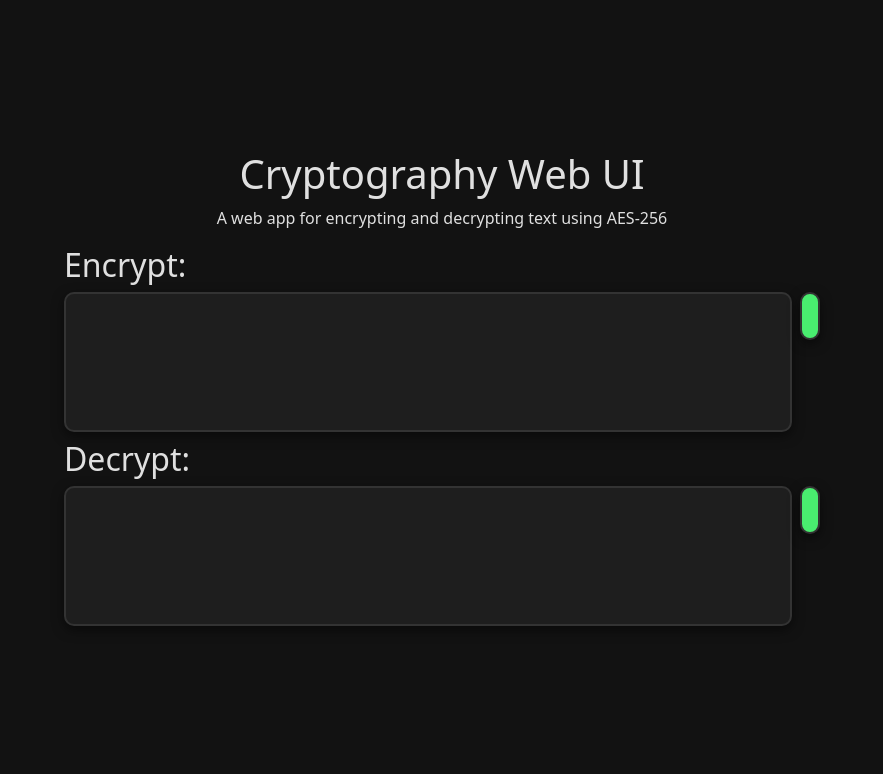
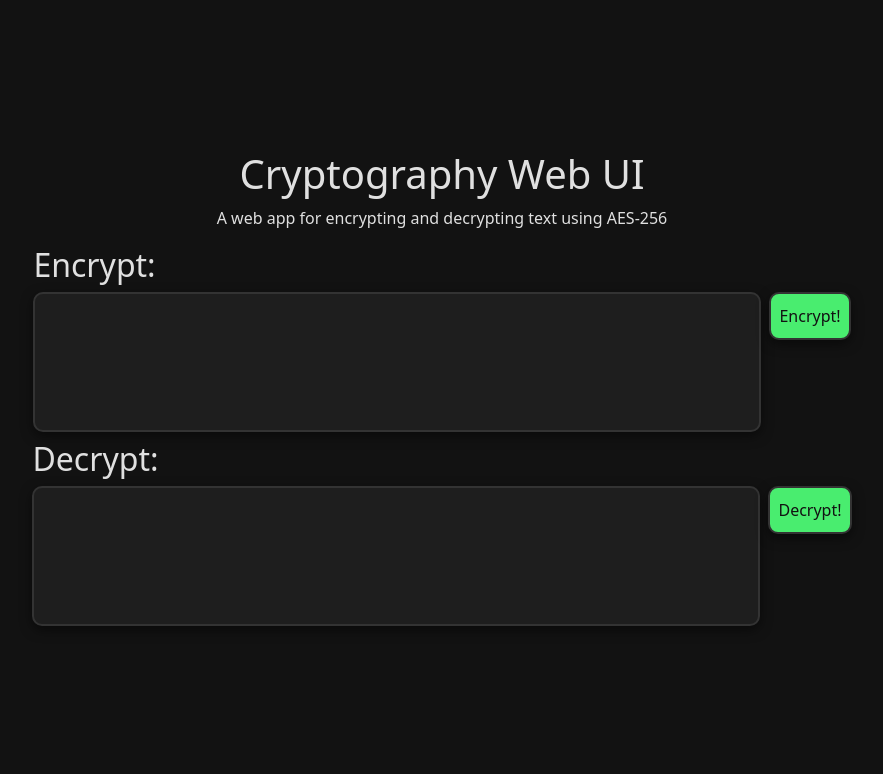
Before and after one commit to Jeremy-1052559/cryptography-web-ui, a FastAPI app: page / in a window 1280 px wide. Shown: the top 774 px of the page, without its empty margins (198-1081 px from the left). Run offline with FastAPI, Linux system fonts and the light colour scheme; parts of the project's set-up code (start-up, migrations or seed data) failed here and were passed over.

Commit message:
Update index.html
Fix button text

```diff
--- a/web/templates/index.html
+++ b/web/templates/index.html
@@ -12,14 +12,14 @@
             <h2>Encrypt:</h2>
             <div class="d-flex flex-row">
                 <textarea id="encrypt-box" class="p-2 me-2" cols="75" rows="5"></textarea>
-                <button class="btn submit-button p-2" id="encrypt-button"></button>
+                <button class="btn submit-button p-2" id="encrypt-button">Encrypt!</button>
             </div>
         </section>
         <section class="mt-2">
             <h2>Decrypt:</h2>
             <div class="d-flex flex-row">
                 <textarea id="decrypt-box" class="p-2 me-2" cols="75" rows="5"></textarea>
-                <button class="btn submit-button p-2" id="decrypt-button"></button>
+                <button class="btn submit-button p-2" id="decrypt-button">Decrypt!</button>
             </div>
         </section>
     </main>
```
